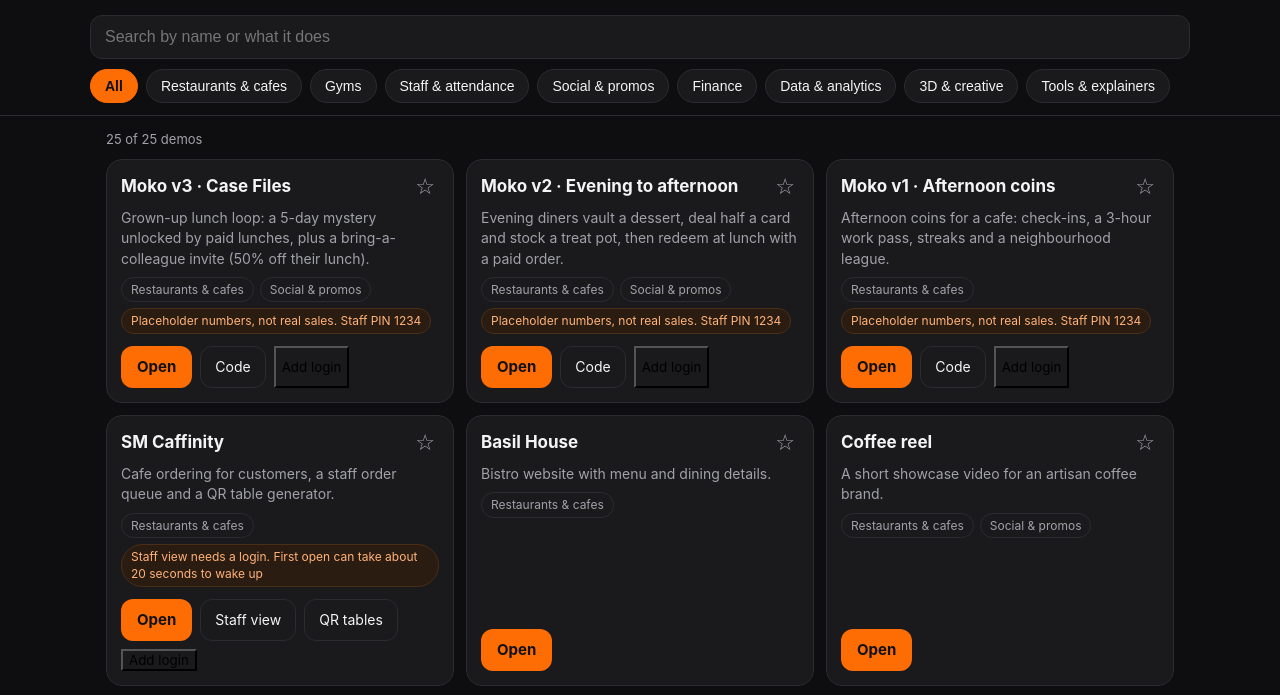
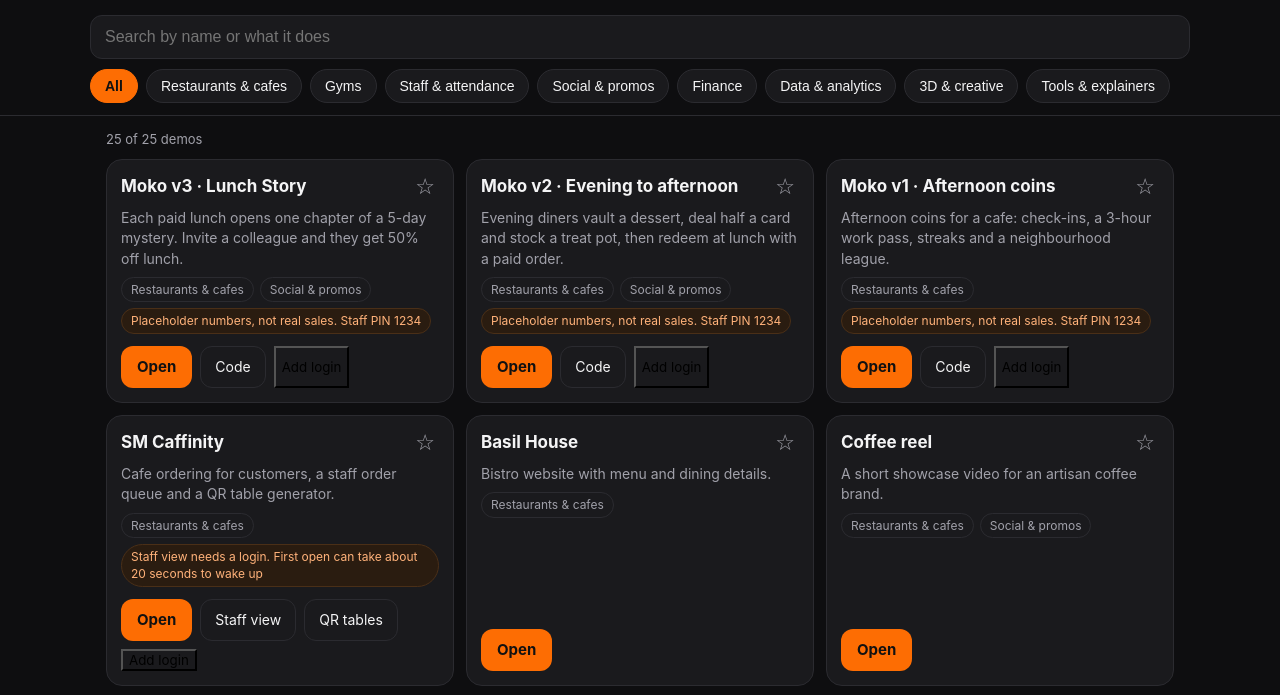
Before and after one commit to Raj117m/Raj117m.github.io, a plain HTML site: page demos/index.html in a window 1280 px wide. Shown: the part 79-774 px from the top of the page. Drawn offline with Linux system fonts and the light colour scheme.

Commit message:
Demo shelf: Moko v3 card in plain words
Co-Authored-By: Claude Sonnet 5.5 <noreply@anthropic.com>

```diff
--- a/demos/index.html
+++ b/demos/index.html
@@ -70,7 +70,7 @@ var TYPES = {
   tools:  "Tools & explainers"
 };
 var DEMOS = [
-  { name:"Moko v3 · Case Files", line:"Grown-up lunch loop: a 5-day mystery unlocked by paid lunches, plus a bring-a-colleague invite (50% off their lunch).", types:["food","social"],
+  { name:"Moko v3 · Lunch Story", line:"Each paid lunch opens one chapter of a 5-day mystery. Invite a colleague and they get 50% off lunch.", types:["food","social"],
     url:"https://raj117m.github.io/moko-demo/v3/", repo:"https://github.com/Raj117m/moko-demo", note:"Placeholder numbers, not real sales. Staff PIN 1234" },
   { name:"Moko v2 · Evening to afternoon", line:"Evening diners vault a dessert, deal half a card and stock a treat pot, then redeem at lunch with a paid order.", types:["food","social"],
     url:"https://raj117m.github.io/moko-demo/v2/", repo:"https://github.com/Raj117m/moko-demo", note:"Placeholder numbers, not real sales. Staff PIN 1234" },
```
